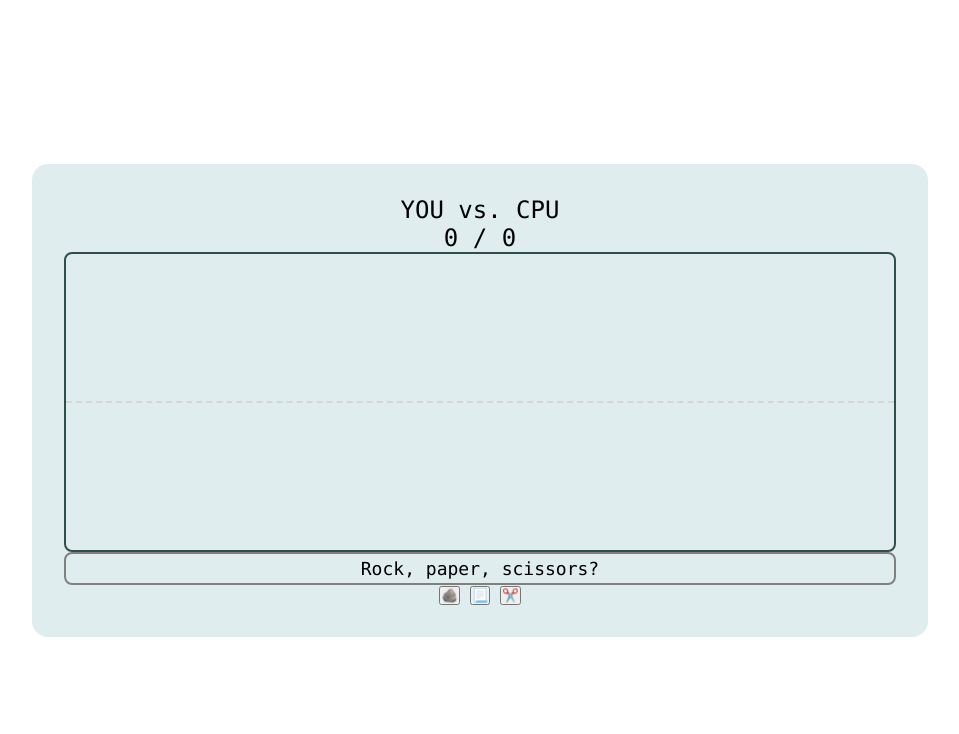
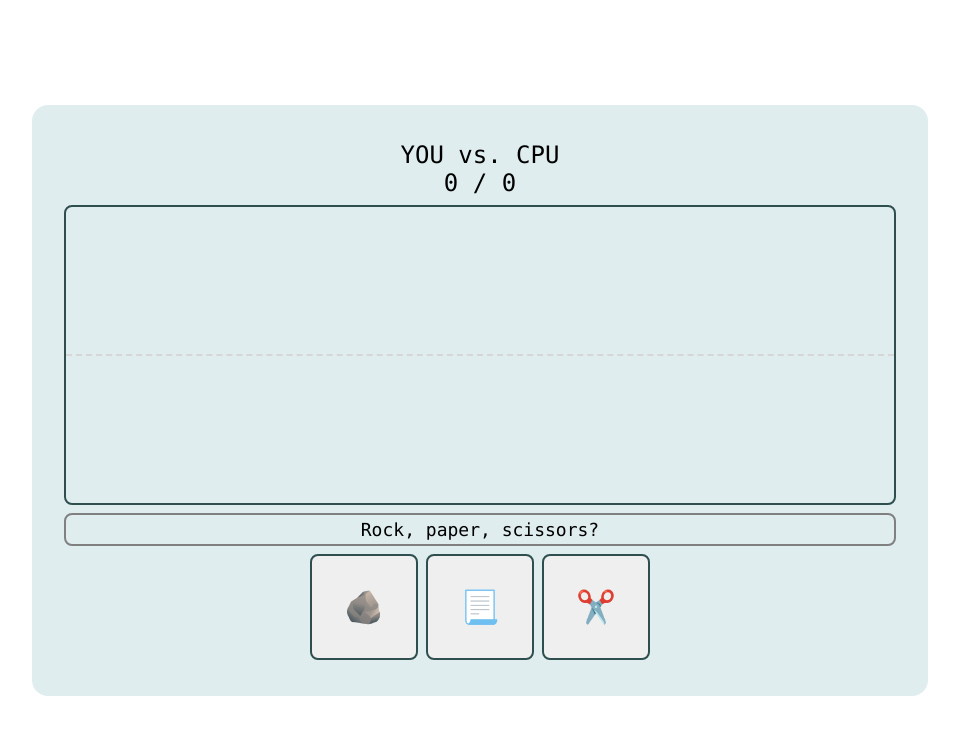
Before and after one commit to gisha313/rock-paper-scissors, a plain HTML site: page index.html in a window 1280 px wide. Shown: the whole page, without its empty margins (160-1119 px from the left). Drawn offline with Linux system fonts and the light colour scheme.

Commit message:
Edit style of buttons

```diff
--- a/style.css
+++ b/style.css
@@ -21,6 +21,10 @@
     padding: 32px;
     border-radius: 16px;
     background-color: rgba(210, 229, 232, 0.7);
+}
+
+.game > div {
+    margin: 4px 0;
 }
 
 .score {
@@ -64,3 +68,22 @@
     font-size: 18px;
     border-radius: 8px;
 }
+
+.button-container{
+    display: flex;
+    min-width: fit-content;
+    flex-wrap: wrap;
+    gap: 8px;
+}
+
+.button-container > button {
+    background-color: none;
+    padding: 32px;
+    font-size: 32px;
+    border:  2px solid darkslategrey;
+    border-radius: 8px;
+}
+
+.button-container > button:hover{
+   background-color: rgba(210, 229, 232)
+}
```
